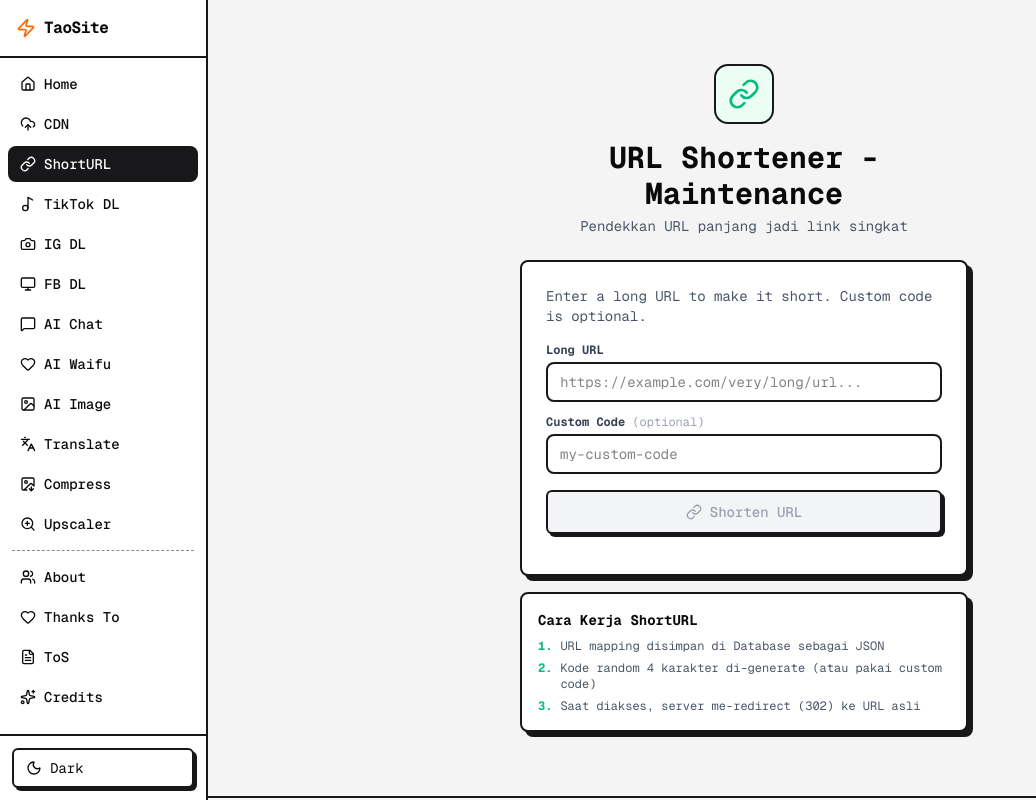
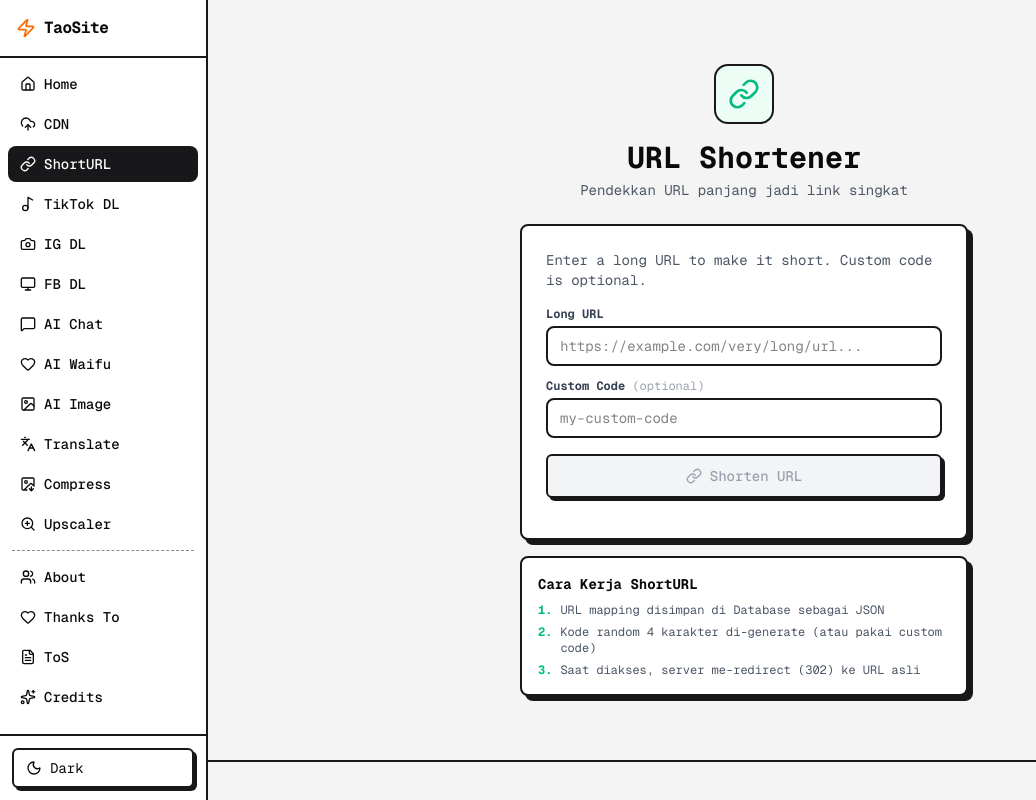
Before and after one commit to FaaOfc/opensorc, a Next.js app: page /short in a window 1280 px wide. Shown: the top 800 px of the page, without its empty margins (0-1036 px from the left). Built offline with nearby package versions, Linux system fonts and the light colour scheme.

Commit message:
Update page.tsx

```diff
--- a/src/app/short/page.tsx
+++ b/src/app/short/page.tsx
@@ -58,7 +58,7 @@ export default function ShorturlPage() {
             <Link className="size-8 text-emerald-500" />
           </div>
           <h1 className="text-2xl sm:text-3xl font-mono font-bold mb-1">
-            URL Shortener - Maintenance
+            URL Shortener
           </h1>
           <p className="text-sm text-gray-600 font-mono">
             Pendekkan URL panjang jadi link singkat
```
